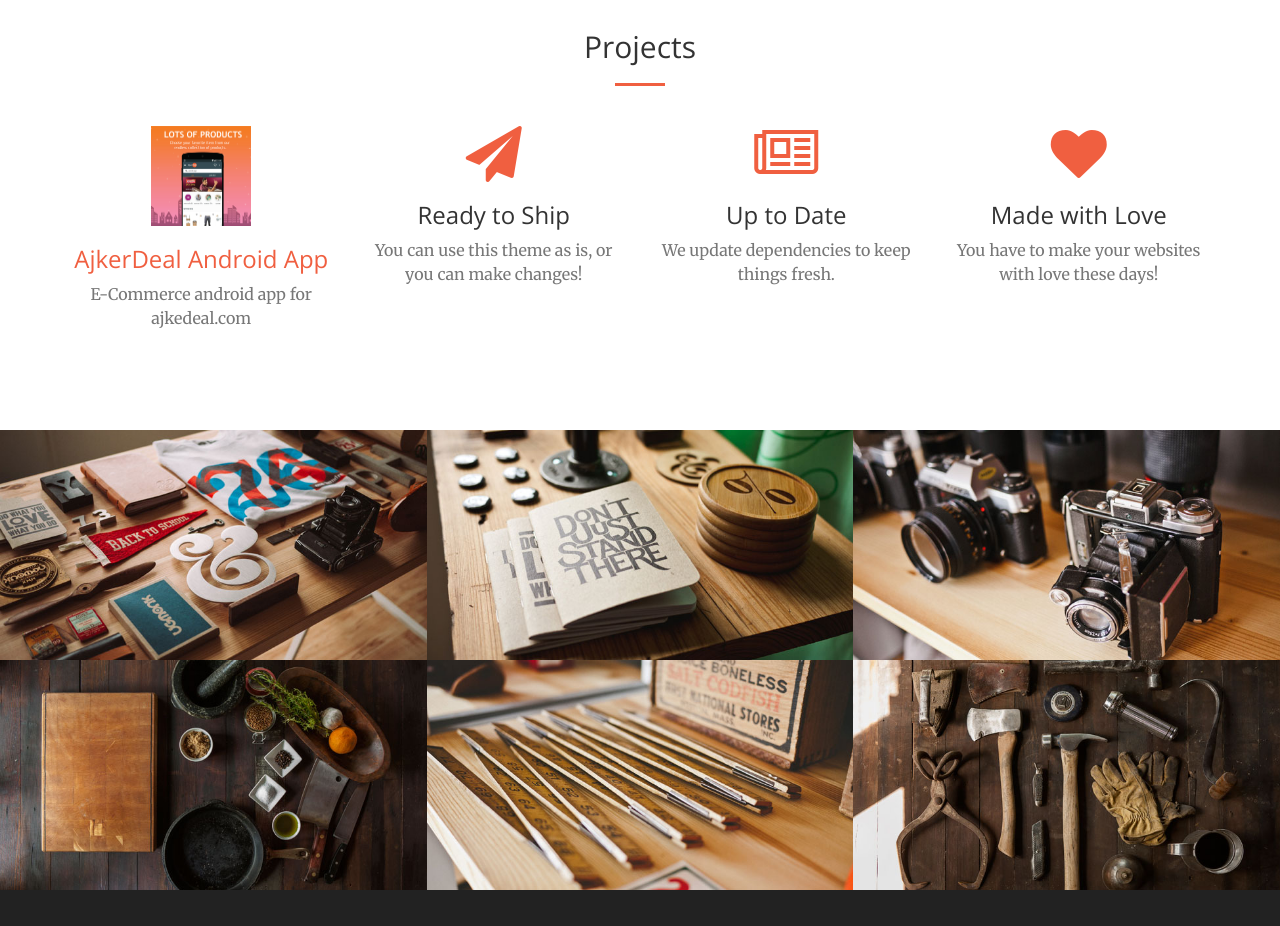
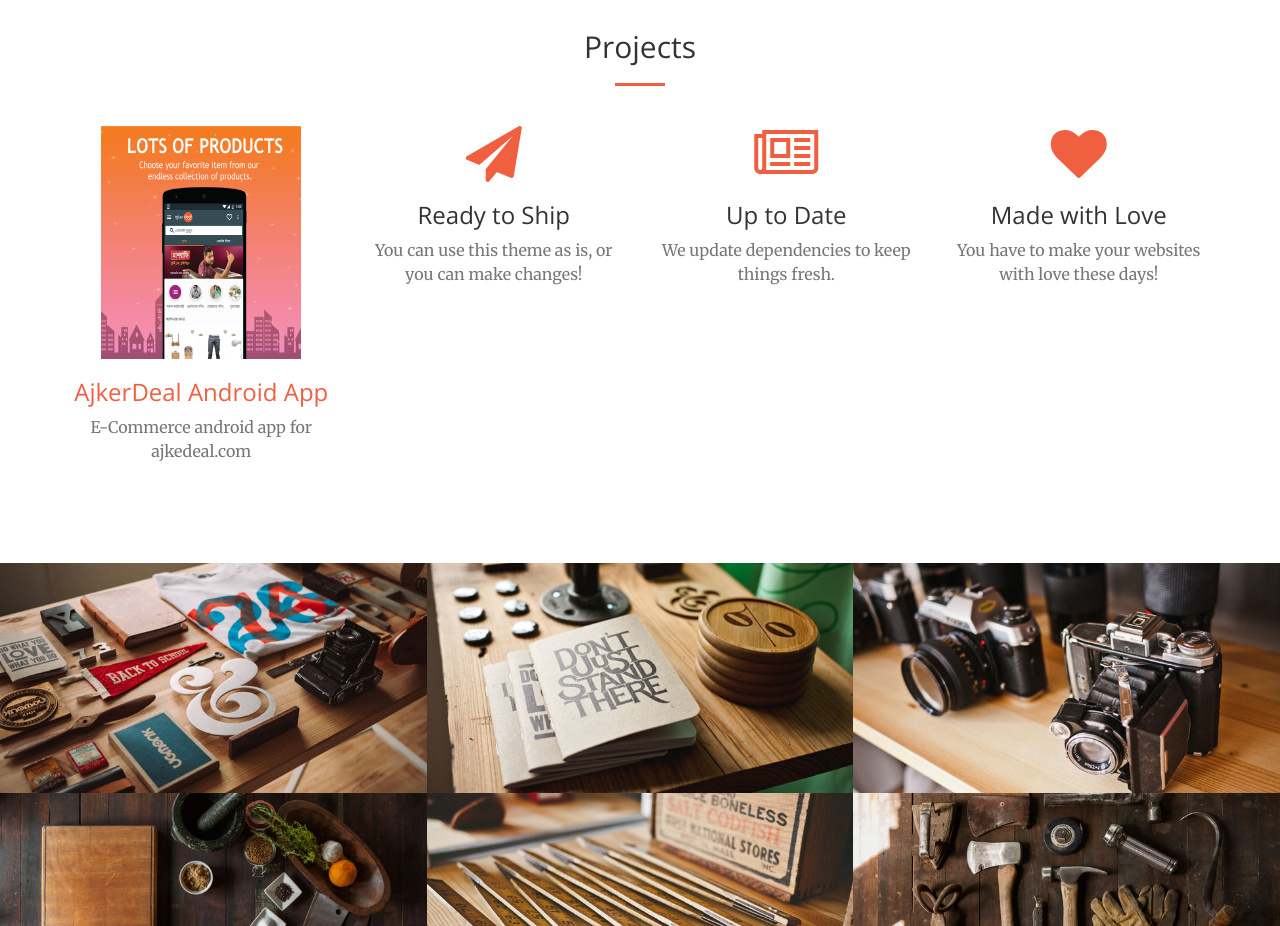
Before and after one commit to hasnine/hasnine.github.io, a website: page index.html in a window 1280 px wide. Shown: the part 1240-2166 px from the top of the page. Drawn offline with nearby package versions, Linux system fonts and the light colour scheme.

Commit message:
name changed

```diff
--- a/index.html
+++ b/index.html
@@ -105,7 +105,7 @@
             <div class="row">
                 <div class="col-lg-3 col-md-6 text-center">
                     <div class="service-box">
-                        <a href="https://play.google.com/store/apps/details?id=com.ajkerdeal.app.android" target="_blank"><img src="img/ajkerdealmain.png" alt="Stickman" width="100" height="100" alt="www.ajkerdeal.com">
+                        <a href="https://play.google.com/store/apps/details?id=com.ajkerdeal.app.android" target="_blank"><img src="img/ajkerdealmain.png" alt="Stickman" width="200" height="233" alt="www.ajkerdeal.com">
                         </a>
                         <a href="https://play.google.com/store/apps/details?id=com.ajkerdeal.app.android" target="_blank">
                             <h3>AjkerDeal Android App</h3>
```
